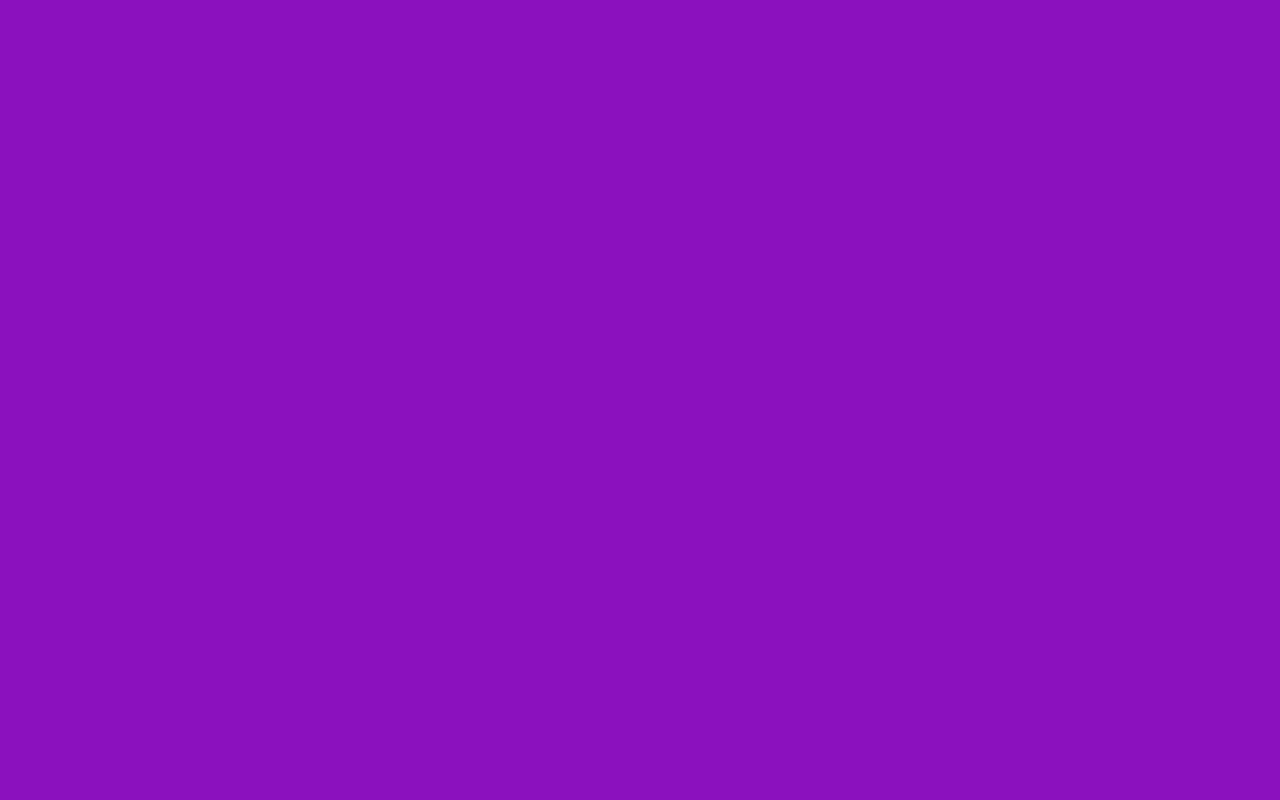
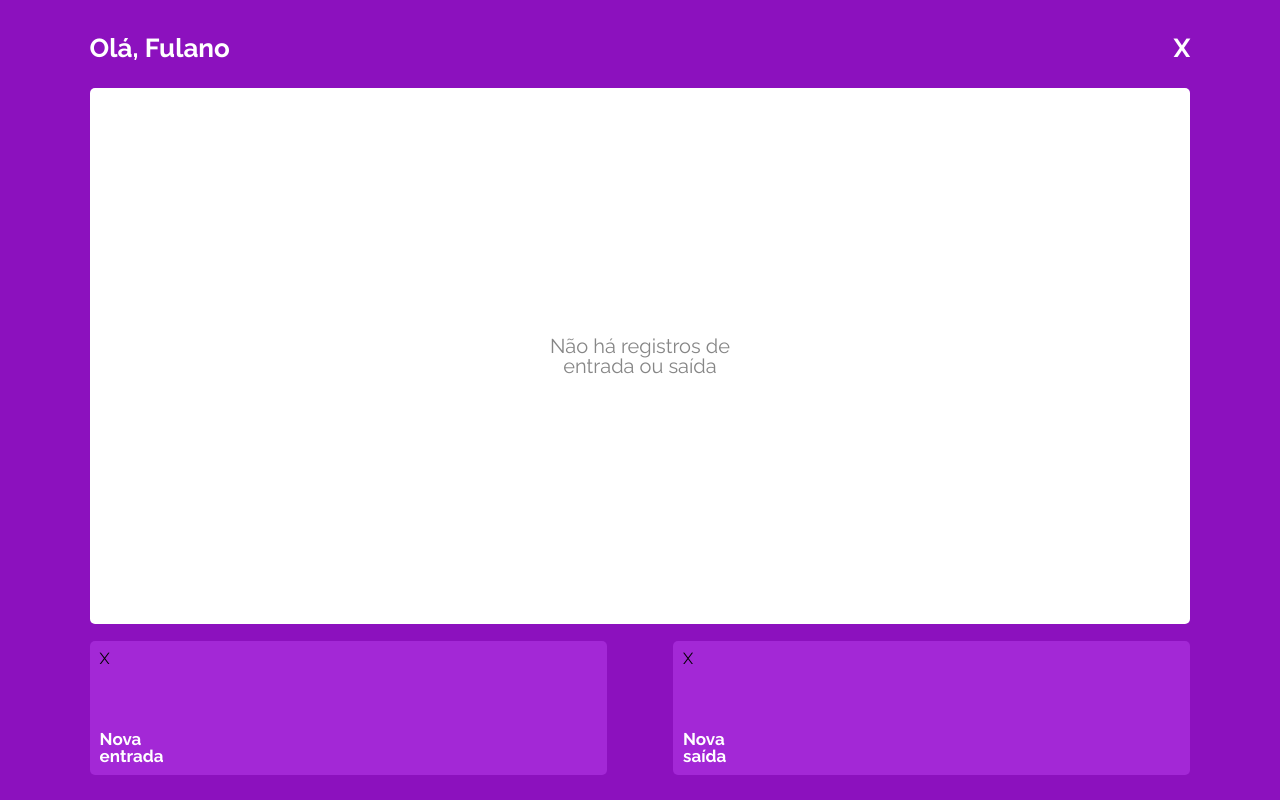
Before and after one commit to FilipeGarroteDev/projeto13-MyWallet-front, a JavaScript app: page /account in a window 1280 px wide. Before the commit this address had no page. Built offline with nearby package versions, Linux system fonts and the light colour scheme; a web font is replaced by a local one.

Commit message:
feat(Tela Inicial) - Renderização da página principal, demonstrativo da conta (layout)

```diff
--- a/src/Components/App/App.js
+++ b/src/Components/App/App.js
@@ -2,6 +2,7 @@ import { GlobalStyle, Reset } from "../../Common/globalStyle"
 import {BrowserRouter, Routes, Route} from "react-router-dom"
 import SignIn from "../SignIn/SignIn"
 import SignUp from "../SignUp/SignUp"
+import Account from "../MainPage/Account"
 
 
 export default function App(){
@@ -13,6 +14,7 @@ export default function App(){
       <Routes>
         <Route path="/" element={<SignIn/>}/>
         <Route path="/signup" element={<SignUp/>}/>
+        <Route path="/account" element={<Account/>}/>
       </Routes>
       </BrowserRouter>
     </>
--- /dev/null
+++ b/src/Components/MainPage/Account.js
@@ -0,0 +1,94 @@
+import styled from "styled-components";
+
+export default function Account(){
+
+  return(
+    <Container>
+      <Header>
+        <h1>Olá, Fulano</h1>
+        <span>X</span>
+      </Header>
+      <TransationsHistoric>
+        <span>Não há registros de entrada ou saída</span>
+      </TransationsHistoric>
+      <Movimentation>
+        <div>
+          <h1>X</h1>
+          <span>Nova entrada</span>
+        </div>
+        <div>
+          <h1>X</h1>
+          <span>Nova saída</span>
+        </div>
+      </Movimentation>
+    </Container>
+  )
+}
+
+const Container = styled.div`
+  height: 100vh;
+  width: 100%;
+  display: flex;
+  flex-direction: column;
+  justify-content: center;
+  align-items: center;
+`
+
+const Header = styled.header`
+  height: 80px;
+  width: 86%;
+  display: flex;
+  justify-content: space-between;
+  align-items: center;
+
+  h1, span{
+    font-size: 26px;
+    font-weight: 700;
+    color: white;
+  }
+`
+
+const TransationsHistoric = styled.header`
+  height: 67%;
+  width: 86%;
+  display: flex;
+  justify-content: center;
+  align-items: center;
+  border-radius: 5px;
+  background-color: #FFFFFF;
+
+  span{
+    width: 180px;
+    font-size: 20px;
+    color: #868686;
+    text-align: center;
+  }
+`
+
+const Movimentation = styled.header`
+  height: 21%;
+  width: 86%;
+  display: flex;
+  justify-content: space-between;
+  align-items: center;
+  gap: 15px;
+
+  div{
+    height: 80%;
+    width: 47%;
+    border-radius: 5px;
+    display: flex;
+    flex-direction: column;
+    justify-content: space-between;
+    padding: 10px;
+    background-color: #A328D6;
+
+
+    span{
+      width: 64px;
+      color: #FFFFFF;
+      font-size: 17px;
+      font-weight: 700;
+    }
+  }
+`
```
